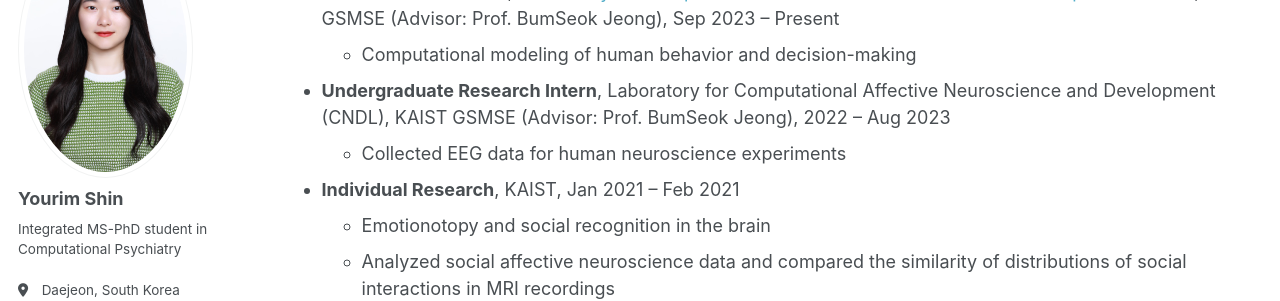
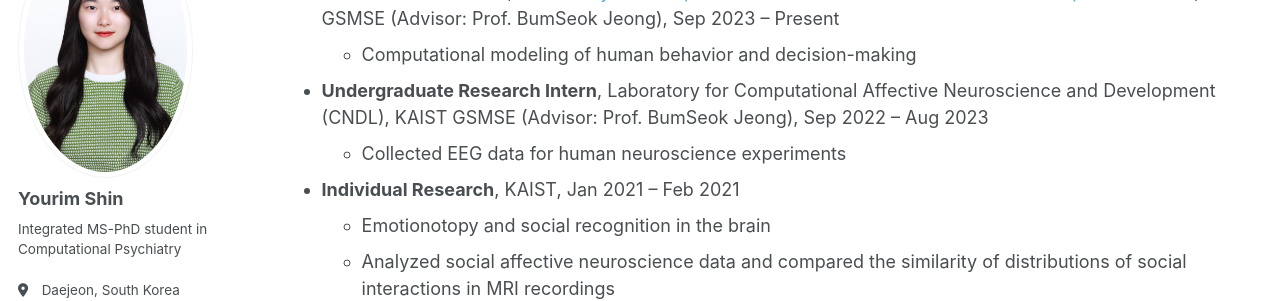
Before and after one commit to phrinee/phrinee.github.io, a Jekyll site: the page built from _pages/cv.md, in a window 1280 px wide and 900 px high, scrolled down 879 px. Shown: the part 180-481 px from the top of the window. Built offline with Jekyll 4.4.1, drawn with Linux system fonts in a browser that asks for light colours; a style sheet for code colours, icons or effects is not loaded.

Commit message:
Set internship start date

```diff
--- a/_pages/cv.md
+++ b/_pages/cv.md
@@ -33,7 +33,7 @@ Research Experience
 ======
 * **Graduate Researcher**, [Laboratory for Computational Affective Neuroscience and Development (CNDL)](https://drshrink.github.io/), KAIST GSMSE (Advisor: Prof. BumSeok Jeong), Sep 2023 – Present
   * Computational modeling of human behavior and decision-making
-* **Undergraduate Research Intern**, Laboratory for Computational Affective Neuroscience and Development (CNDL), KAIST GSMSE (Advisor: Prof. BumSeok Jeong), 2022 – Aug 2023
+* **Undergraduate Research Intern**, Laboratory for Computational Affective Neuroscience and Development (CNDL), KAIST GSMSE (Advisor: Prof. BumSeok Jeong), Sep 2022 – Aug 2023
   * Collected EEG data for human neuroscience experiments
 * **Individual Research**, KAIST, Jan 2021 – Feb 2021
   * Emotionotopy and social recognition in the brain
```
